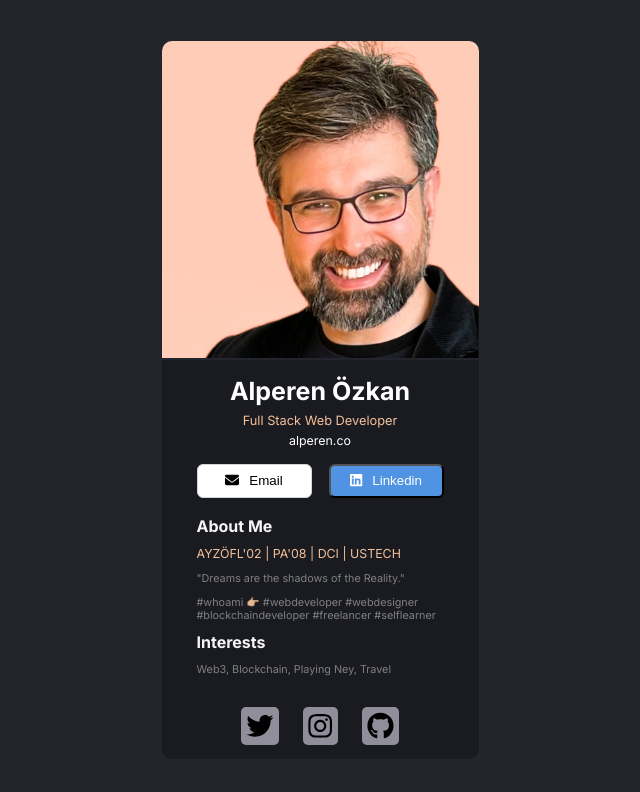
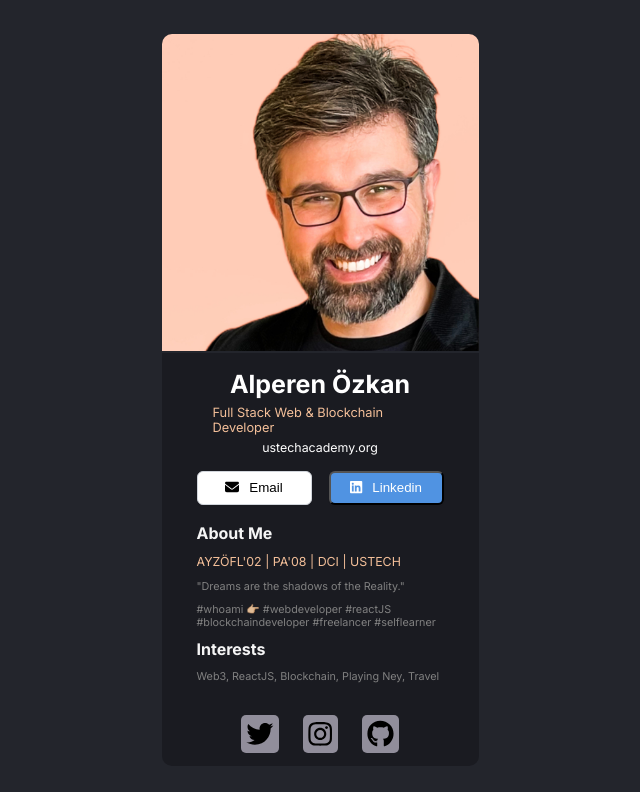
Before and after one commit to alperenweb3/business-card, a React (Create React App) app: page / in a window 1280 px wide. Shown: the top 792 px of the page, without its empty margins (320-960 px from the left). Built offline with nearby package versions, Linux system fonts and the light colour scheme.

Commit message:
some fix

```diff
--- a/src/components/Main.jsx
+++ b/src/components/Main.jsx
@@ -26,9 +26,9 @@ function Main() {
 
 			<div className="bcard__heading-wrapper">
 				<h1 className="bcard__name">Alperen Özkan</h1>
-				<h2 className="bcard__title">Full Stack Web Developer</h2>
+				<h2 className="bcard__title">Full Stack Web & Blockchain Developer</h2>
 				<div className="bcard__website">
-					<a style= { LinkStyle } href="https://alperen.co" target="__blank">alperen.co</a>
+					<a style= { LinkStyle } href="https://ustechacademy.org" target="__blank">ustechacademy.org</a>
 				</div>
 			</div>
 
@@ -48,11 +48,11 @@ Linkedin</button></a>
 						<a style= { AboutLinkStyle } href="https://ustechacademy.org/" target="__blank"> USTECH</a>
 					</p>
 					<p className="bcard__text">"Dreams are the shadows of the Reality."</p>
-					<p className="bcard__text">#whoami <span role="img" aria-label="hand-signs">👉🏼</span> #webdeveloper #webdesigner #blockchaindeveloper #freelancer #selflearner</p>
+					<p className="bcard__text">#whoami <span role="img" aria-label="hand-signs">👉🏼</span> #webdeveloper #reactJS #blockchaindeveloper #freelancer #selflearner</p>
 				</div>
 				<div className="bcard__interests">
 					<h3 className="bcard__heading">Interests</h3>
-					<p className="bcard__text">Web3, Blockchain, Playing Ney, Travel</p>
+					<p className="bcard__text">Web3, ReactJS, Blockchain, Playing Ney, Travel</p>
 				</div>
 			</div>
 		</div>
```
